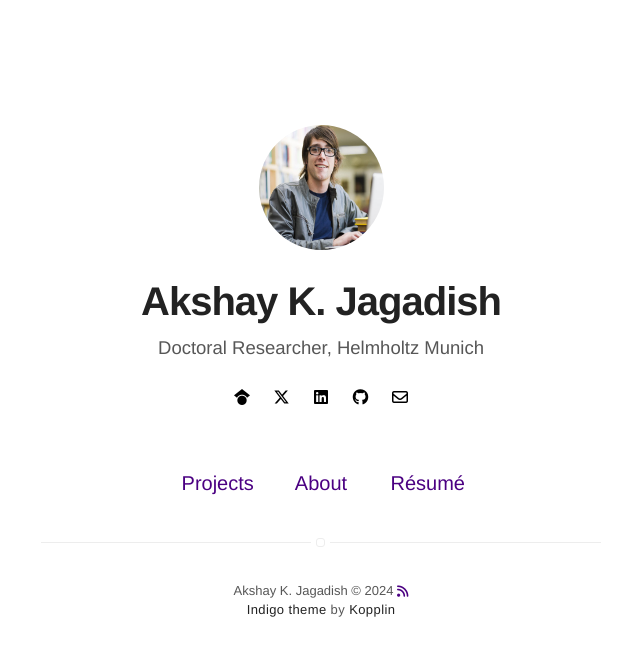
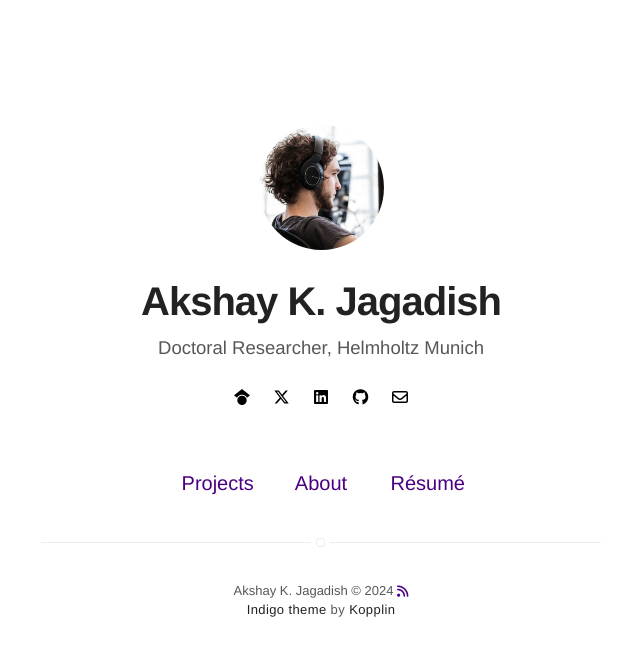
Before and after one commit to akjagadish/akjagadish.github.io, a Jekyll site: the page built from index.html, in a window 1280 px wide. Shown: the top 656 px of the page, without its empty margins (319-959 px from the left). Built offline with Jekyll 4.4.1, drawn with Linux system fonts in a browser that asks for light colours; nearby versions of some CDN libraries.

Commit message:
refactor: Update profile picture file extension to PNG

```diff
--- a/_config.yml
+++ b/_config.yml
@@ -8,7 +8,7 @@ description: A blog about technology and stuff related
 # if it's an external image, update below for true
 # better with square images
 external-image: false
-picture: assets/images/james.jpg
+picture: assets/images/profile2.jpg
 
 # your site color theme, true for dark theme,
 # false to light theme, auto to switch with system.
@@ -47,7 +47,7 @@ authors:
     name: Akshay K. Jagadish
     bio: Researcher, Helmholtz Munich
     external-image: false
-    picture: assets/images/james.jpg
+    picture: assets/images/profile2.jpg
     twitter: akjagadish
   # jamesfoster:
   #   name: James Foster
```
